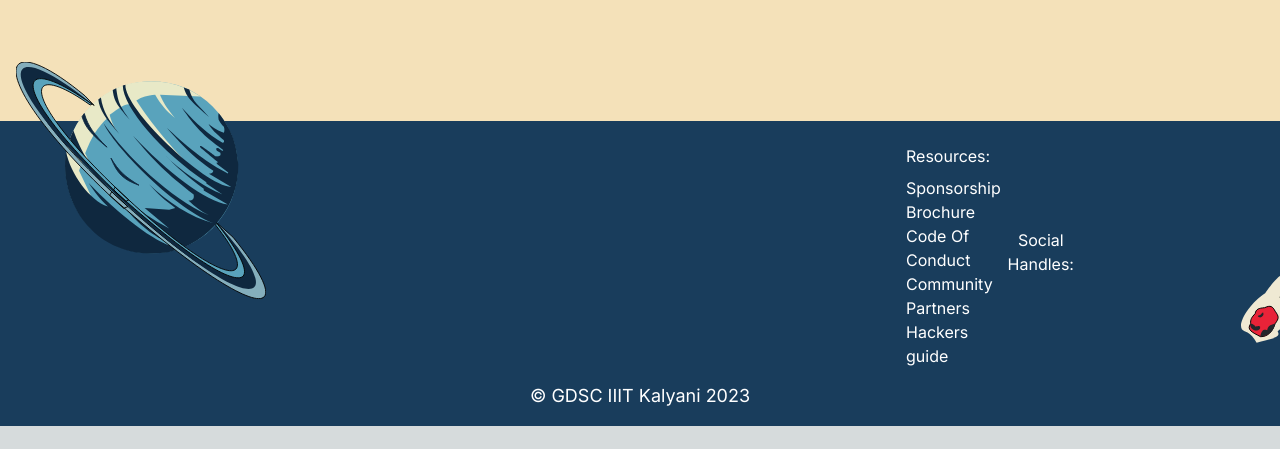
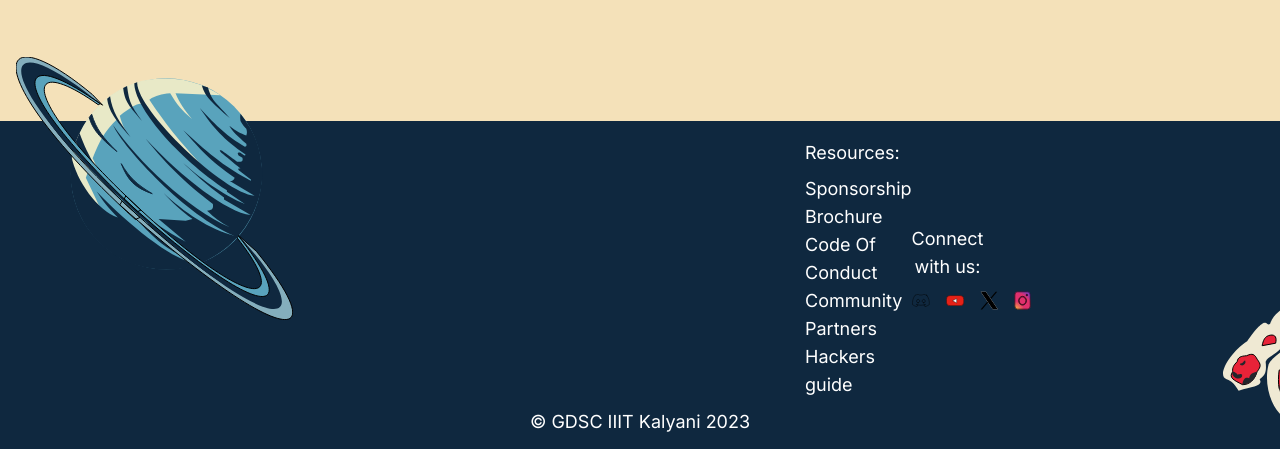
Before and after one commit to GDSC-IIIT-Kalyani/rebase-01, a Next.js app: page / in a window 1280 px wide. Shown: the part 679-1128 px from the top of the page. Before the commit the page ends 1105 px from the top, so only its background shows below. Built offline with nearby package versions, Linux system fonts and the light colour scheme.

Commit message:
fixed minor footer changes

```diff
--- a/src/app/footer.tsx
+++ b/src/app/footer.tsx
@@ -2,34 +2,34 @@
 
 const Footer = () => {
     return (
-        <footer className="bg-[#193d5c] text-white p-4 flex flex-col items-center justify-between font-kosugi-maru">
+        <footer className="bg-[#0F283F] text-white p-4 flex flex-col items-center justify-between font-kosugi-maru">
       <div className="flex items-center justify-between w-full">
-        <img src="/saturn.svg" alt="Leftmost Image" width={250} height={100} className="translate-y-[-75px] mr-[40rem]" />
+        <img src="/saturn.svg" alt="Leftmost Image" width={350} height={150} className="translate-y-[-80px] mr-[32rem]" />
         <div className="flex-1">
-          <h3 className="text-white mb-2">Resources:</h3>
-          <p className="text-white">Sponsorship Brochure</p>
-          <p className="text-white">Code Of Conduct</p>
-          <p className="text-white">Community Partners</p>
-          <p className="text-white">Hackers guide</p>
+          <h3 className="text-white mb-2 text-lg">Resources:</h3>
+          <p className="text-white text-lg">Sponsorship Brochure</p>
+          <p className="text-white text-lg">Code Of Conduct</p>
+          <p className="text-white text-lg">Community Partners</p>
+          <p className="text-white text-lg">Hackers guide</p>
         </div>
         <div className="text-center">
-          <h3 className="text-white mb-2 mr-[10rem]">Social Handles:</h3>
+          <h3 className="text-white mb-2 mr-[15rem] text-lg">Connect with us:</h3>
           <div className="flex items-center justify-center space-x-4 mr-[12rem]">
             <a href="#" target="_blank" rel="noopener noreferrer">
               <img src="/discord.svg" alt="Discord" width={40} height={40} className="cursor-pointer" />
             </a>
-            <a href="#" target="_blank" rel="noopener noreferrer">
+            <a href="https://www.youtube.com/@gdsciiitkalyani" target="_blank" rel="noopener noreferrer">
               <img src="/youtube.svg" alt="YouTube" width={40} height={40} className="cursor-pointer" />
             </a>
-            <a href="#" target="_blank" rel="noopener noreferrer">
+            <a href="https://twitter.com/gdsciiitkalyani?lang=en" target="_blank" rel="noopener noreferrer">
               <img src="/x.svg" alt="X" width={40} height={40} className="cursor-pointer" />
             </a>
-            <a href="#" target="_blank" rel="noopener noreferrer">
+            <a href="https://www.instagram.com/gdsciiitkalyani/?hl=en" target="_blank" rel="noopener noreferrer">
               <img src="/instagram.svg" alt="Instagram" width={40} height={40} className="cursor-pointer" />
             </a>
           </div>
         </div>
-        <img src="/metroids.svg" alt="Rightmost Image" width={250} height={100} />
+        <img src="/metroids.svg" alt="Rightmost Image" width={350} height={100} className="translate-y-[35px]" />
       </div>
 
 
```
